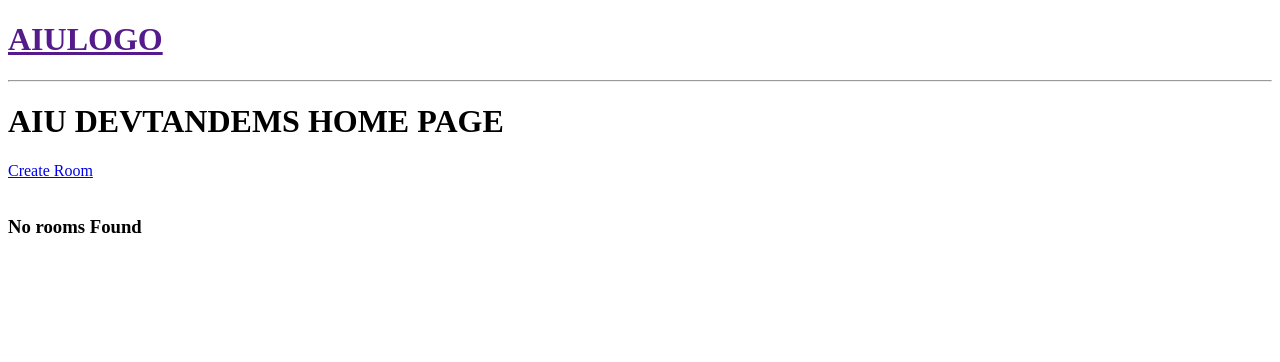
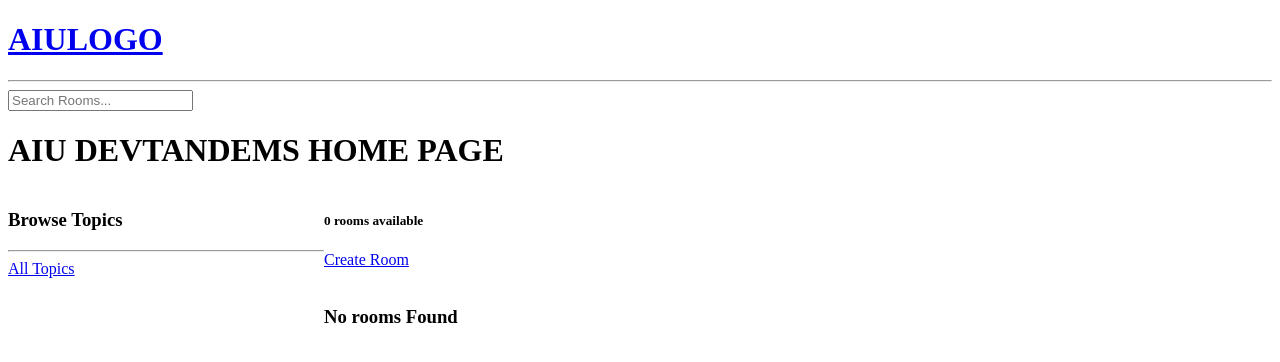
Before and after one commit to LisanzaTabby/AIU-DEVTandems_IS2, a Django app: page / in a window 1280 px wide. Shown: the top 362 px of the page. Run offline with Django 5.2, Linux system fonts and the light colour scheme; data that the repository does not hold is empty.

Commit message:
search functionality

```diff
--- a/AIUApp/templates/AIUApp/homepage.html
+++ b/AIUApp/templates/AIUApp/homepage.html
@@ -1,10 +1,34 @@
 {% extends 'main.html' %}
 {% block content %}
 <h1>AIU DEVTANDEMS HOME PAGE</h1>
+<style>
+    .home-container{
+        display: grid;
+        grid-template-columns: 1fr 3fr; /*specifies how many fractions of the website page the grids are going to take up*/
+    }
 
+</style>
+
+<div class ="home-container">
     <div>
+        <h3>Browse Topics</h3>
+        <hr>
+        <div>
+            <a href="{% url 'home' %}">All Topics</a>
+        </div>
+        {% for topic in topics %}
+        <div>
+            <a href="{% url 'home' %}?q={{topic.name}}">{{topic.name}}</a>
+        </div>
+
+        {% empty %}
+
+        {% endfor%}
+
+    </div>
+    <div>
+        <h5>{{room_count}} rooms available</h5>
         <a href="{% url 'create-room'%}">Create Room</a><br><br>
-
         <div>
             {% for room in rooms %}
             <div>
@@ -15,7 +39,6 @@
                 <small>{{room.topic.name}}</small>
                 <hr>
             </div>
-
             {% empty %}
             <div>
                 <h3>No rooms Found</h3>
@@ -24,4 +47,6 @@
         </div>
     </div>
 
+</div>
+
 {% endblock %}
--- a/AIUApp/views.py
+++ b/AIUApp/views.py
@@ -1,11 +1,20 @@
 from django.shortcuts import render, redirect
-from .models import Room
+from .models import Room, Topic
+from django.db.models import Q # allows us our query parameters in one basket so that we can have multiple query and search parameters such we can search using a topic, hostname or roomname
 from .forms import RoomForm
 # Create your views here.
 
 def index(request):
-    rooms = Room.objects.all()
-    return render(request, 'AIUApp/homepage.html', {'rooms': rooms})
+    q = request.GET.get('q') if request.GET.get('q') != None else ''
+    rooms = Room.objects.filter(
+        Q(topic__name__icontains=q) |
+        Q(name__icontains=q) |
+        Q(description__icontains=q)
+        )
+    room_count = rooms.count()
+    topics = Topic.objects.all()
+    context={'rooms': rooms, 'topics': topics, 'room_count': room_count}
+    return render(request, 'AIUApp/homepage.html', context)
 def rooms(request, pk):
     room = Room.objects.get(id=pk)
     context={'room': room}
--- a/templates/navbar.html
+++ b/templates/navbar.html
@@ -1,7 +1,12 @@
-<a href="">
+<a href="{% url 'home' %}">
     <h1>AIULOGO</h1>
 </a>
 <hr>
+<form action="{% url 'home' %}" method="get">
+    <input type="text" name="q" placeholder="Search Rooms...">
+
+</form>
 {% block content %}
 
+
 {% endblock %}
```
Lines whose indentation alone changed are shown as unchanged.
